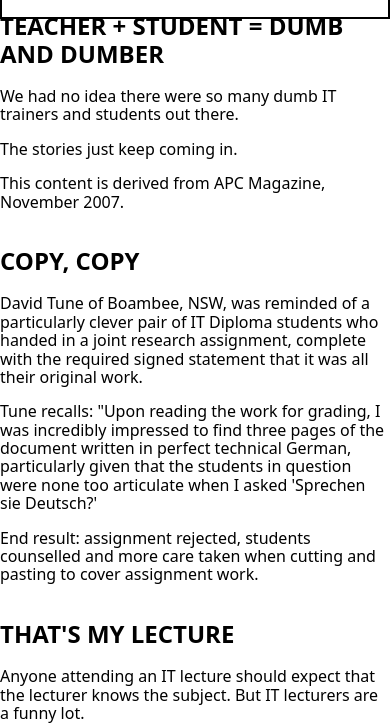
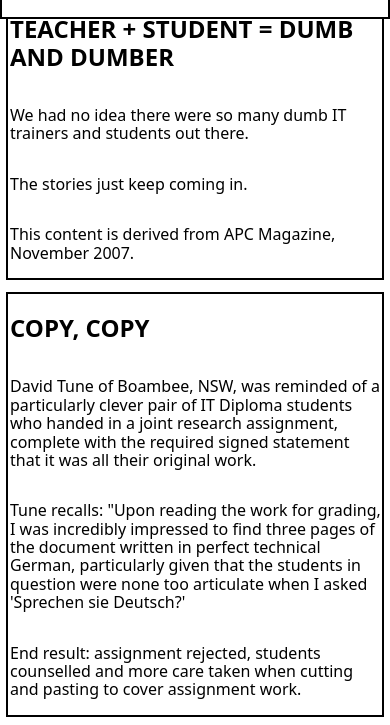
Before and after one commit to j391820/C4Prog-WT-26S2-Portfolio-Callum-Hadfield, a plain HTML site: page phase-1/index.html in a window 390 px wide. Shown: the part 138-863 px from the top of the page. Drawn offline with Linux system fonts and the light colour scheme.

Commit message:
feat: mobile article – add CSS for articles for mobile design

```diff
--- a/assets/css/style.css
+++ b/assets/css/style.css
@@ -31,13 +31,21 @@ nav {
 }
 
 body {
-  padding-top: 130px;
+  padding-top: 125px;
 }
 
-main{
+main {
     display: flex;
     flex-direction: column;
     align-items: center;
+}
+
+main article {
+    display: flex;
+    flex-direction: column;
+    border: 2px solid black;
+    margin: 6px;
+    padding-left: 2px;
 }
 
 main aside {
```
